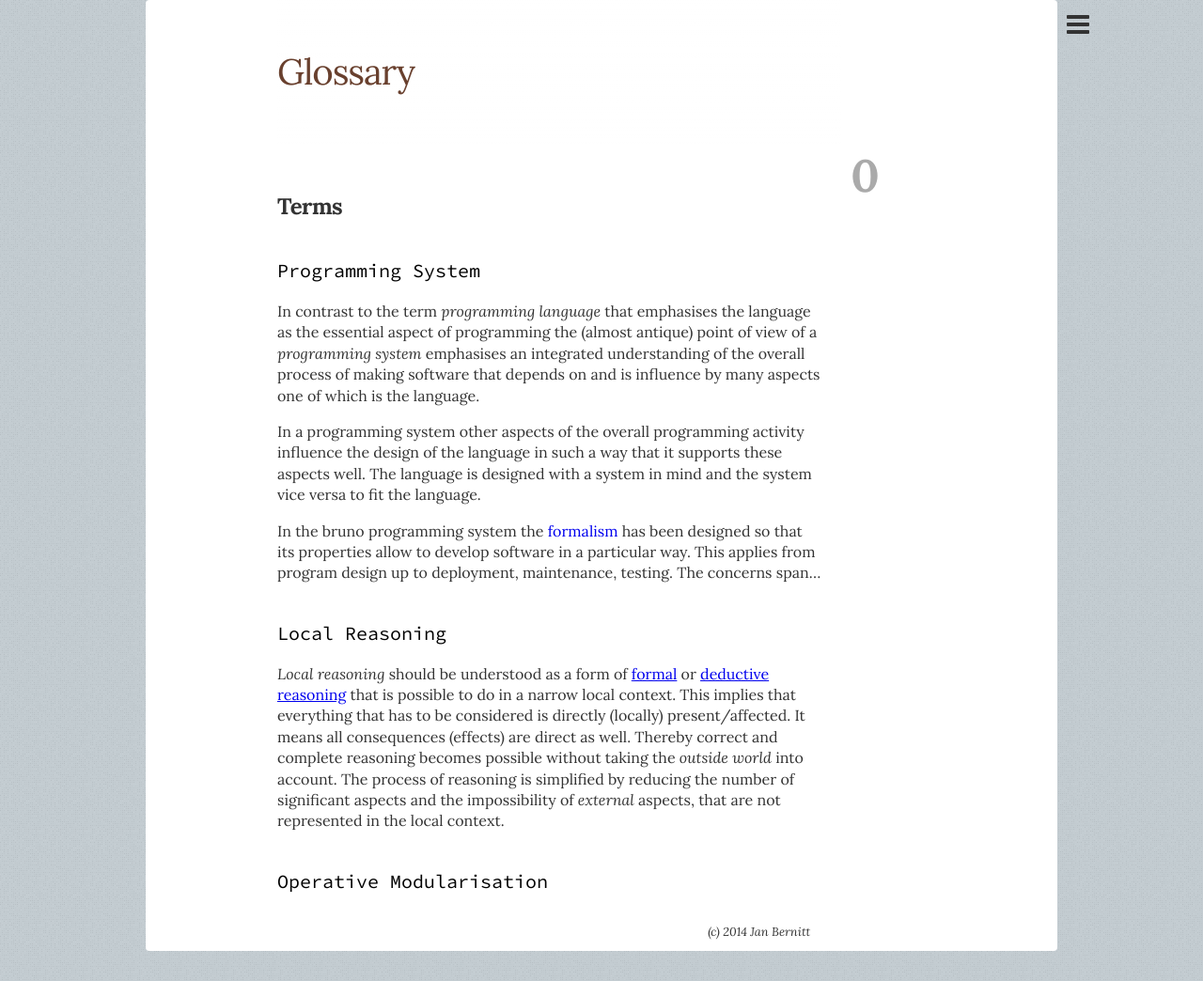
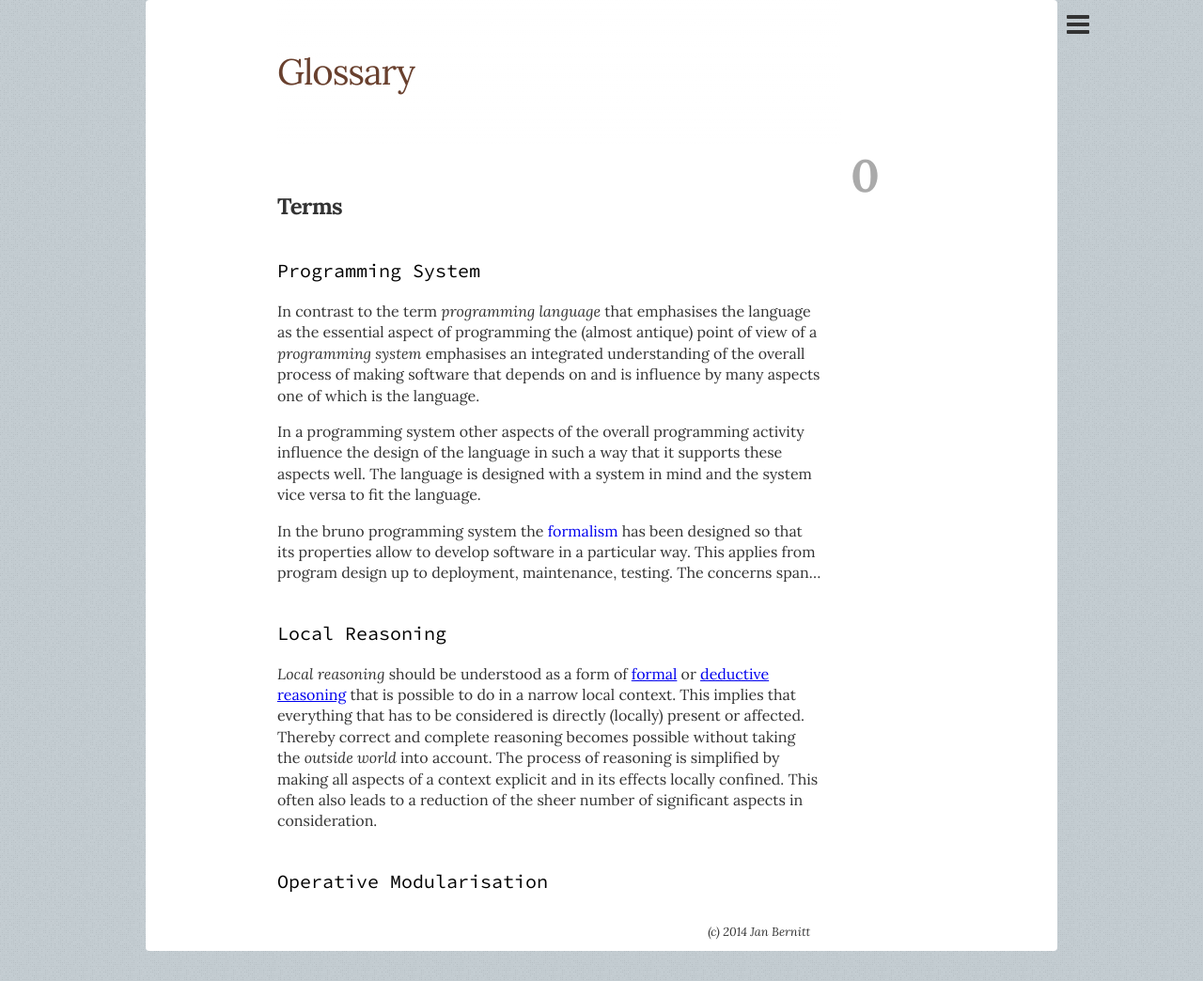
Before and after one commit to bruno-lang/bruno-lang.github.io, a Jekyll site: the page built from glossary/index.md, in a window 1280 px wide. Shown: the whole page at 94% size. Built offline with Jekyll 4.4.1, drawn with Linux system fonts in a browser that asks for light colours; nearby versions of some CDN libraries.

Commit message:
Update index.md

```diff
--- a/glossary/index.md
+++ b/glossary/index.md
@@ -29,11 +29,11 @@ _Local reasoning_ should be understood as a form of
 or [deductive reasoning](http://en.wikipedia.org/wiki/Deductive_reasoning)
 that is possible to do in a narrow local context.
 This implies that everything that has to be considered is directly (locally)
-present/affected. It means all consequences (effects) are direct as well.
+present or affected.
 Thereby correct and complete reasoning becomes possible without taking the
 _outside world_ into account.
-The process of reasoning is simplified by reducing the number of significant
-aspects and the impossibility of _external_ aspects, that are not represented
-in the local context.
+The process of reasoning is simplified by making all aspects of a context
+explicit and in its effects locally confined. This often also leads to a
+reduction of the sheer number of significant aspects in consideration.
 
 ### Operative Modularisation
```
